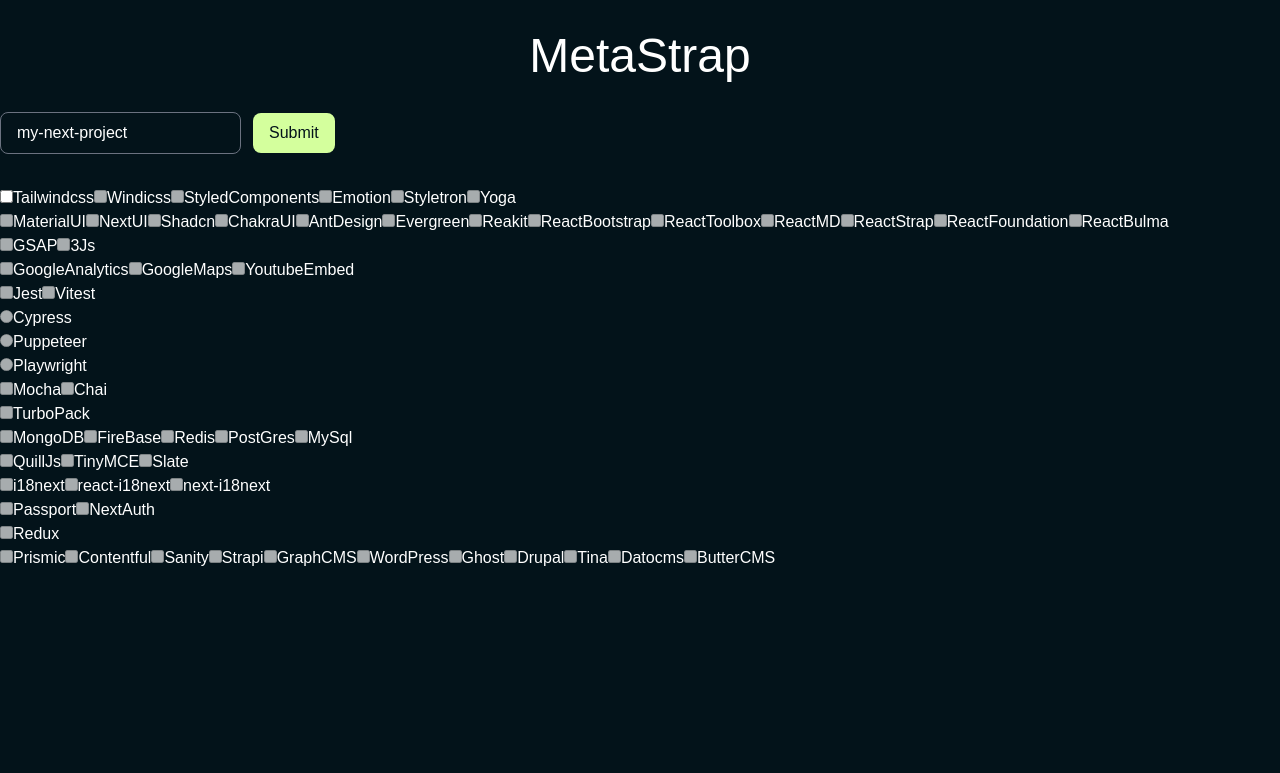
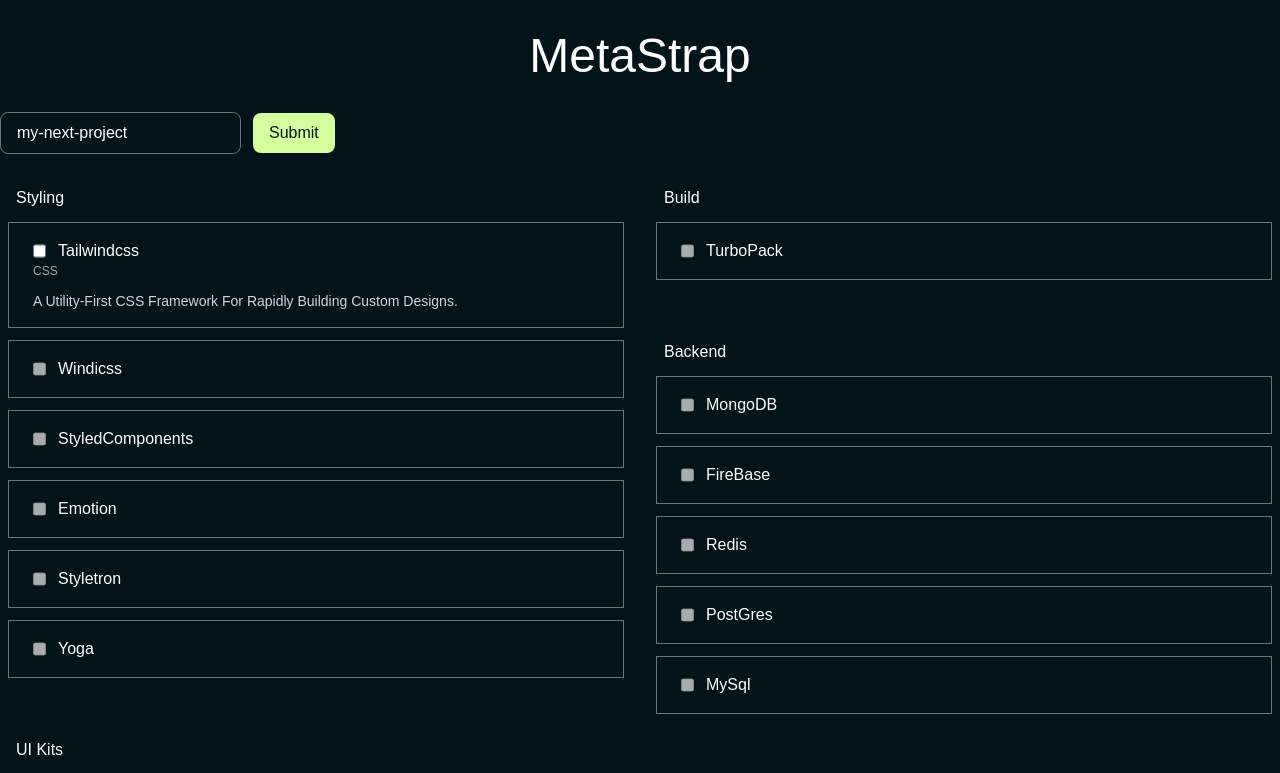
Before and after one commit to metastrap/metastrap.github.io, a Next.js app: page / in a window 1280 px wide. Shown: the top 773 px of the page. Built offline with nearby package versions, Linux system fonts and the light colour scheme; no server answers.

Commit message:
detailed UI and more meta info

```diff
--- a/components/form.tsx
+++ b/components/form.tsx
@@ -3,13 +3,14 @@
 import {
   UseFormReturn, useForm,
 } from 'react-hook-form';
-import { useState, useEffect } from 'react';
+import { useState, useEffect, Fragment } from 'react';
 import JSZip from 'jszip';
 import Metastrap, { enums } from '@metastrap/core';
 
 import NextConfig from 'config/next';
-import { IForm, TElement } from 'types/index';
+import { ICheckbox, IForm, TElement } from 'types/index';
 import format from 'formatters';
+import pascalToSpaces from 'utils/pascalToSpaces';
 import { TextInput } from './input';
 import { Button } from './button';
 
@@ -57,7 +58,10 @@
   });
 
   return (
-    <form onSubmit={form.handleSubmit(onSubmit)}>
+    <form
+      className=""
+      onSubmit={form.handleSubmit(onSubmit)}
+    >
       <div className="my-8">
         <TextInput
           register={form.register}
@@ -70,36 +74,50 @@
           Submit
         </Button>
       </div>
+      <div className="columns-1 lg:columns-2 2xl:columns-3 gap-8 px-2">
         <Loop registerKey="" element={NextConfig} />
+      </div>
     </form>
   );
 }
 
-function Loop({ element, registerKey }: {
+function Loop({ element, registerKey, level }: {
   registerKey: string | undefined,
   element: TElement
+  level?: number,
 }) {
-  const { type, id } = element;
+  const { type, id, name } = element;
+  const registerPrefix = (registerKey ? `${registerKey}.elements` : 'elements');
+  const Wrapper = level ? 'fieldset' : Fragment;
+  const fieldsetArgs = level ? { className: 'mb-12' } : {};
+
+  let tagText;
+  let description;
+
   switch (type) {
     case 'group':
-      // eslint-disable-next-line no-case-declarations
-      const registerPrefix = (registerKey ? `${registerKey}.elements` : 'elements');
       return (
-        <fieldset>
+        <Wrapper {...fieldsetArgs}>
+          {!!level && <legend className="ml-2">{name || pascalToSpaces(id)}</legend>}
           {
             element.elements.map((elem, index) => (
               <Loop
+                level={level || 0 + 1}
                 registerKey={`${registerPrefix}.${index}`}
                 key={element.id}
                 element={elem}
               />
             ))
           }
-        </fieldset>
+        </Wrapper>
       );
     case 'checkbox':
+      tagText = (element as unknown as ICheckbox).tags
+        ?.reduce((acc, tag) => `${acc} ${tag}`, '');
+      description = (element as unknown as ICheckbox).description;
       return (
-        <>
+        <div className="py-4 px-6 my-3 border border-gray-500">
+          <div className="flex">
             <input
               id={id}
               disabled={!element.active}
@@ -107,14 +125,23 @@
               key={id}
               {...form.register(`${registerKey}.value` as keyof IForm)}
             />
-          <label htmlFor={id}>{element.id}</label>
-        </>
+            <label className="ml-3" htmlFor={id}>{element.id}</label>
+          </div>
+          {
+            tagText
+            && <p className="uppercase text-gray-400 text-xs">{tagText}</p>
+          }
+          {
+            description
+            && <p className="capitalize text-sm text-gray-300 mt-3">{description}</p>
+          }
+        </div>
       );
     case 'radio':
       return (
-        <>
+        <div>
           {element.options.map((option: string) => (
-            <div key={option}>
+            <Fragment key={option}>
               <input
                 type="radio"
                 disabled={!element.active}
@@ -123,9 +150,9 @@
                 {...form.register(`${registerKey}.value` as keyof IForm)}
               />
               <label htmlFor={option}>{option}</label>
+            </Fragment>
+          ))}
         </div>
-          ))}
-        </>
       );
     case 'text':
       return (
@@ -139,3 +166,7 @@
     // ToDo: implement `ref`
   }
 }
+
+Loop.defaultProps = {
+  level: 0,
+};
--- a/config/next.ts
+++ b/config/next.ts
@@ -10,6 +10,8 @@
       elements: [
         {
           id: 'Tailwindcss',
+          tags: ['css'],
+          description: 'A utility-first CSS framework for rapidly building custom designs.',
           type: 'checkbox',
           active: true,
         },
@@ -92,17 +94,6 @@
         {
           id: 'ReactBulma',
           type: 'checkbox',
-        },
-      ],
-    },
-    {
-      id: 'tracking',
-      type: 'group',
-      elements: [
-        {
-          id: 'GoogleAnalytics',
-          type: 'ref',
-          references: 'elements.styling.Tailwindcss',
         },
       ],
     },
--- a/types/index.ts
+++ b/types/index.ts
@@ -28,6 +28,8 @@
   type: 'radio';
   options: string[];
   value: boolean;
+  tags?: string[];
+  description?: string;
 }
 
 export interface IElement extends ICommon {
--- /dev/null
+++ b/utils/pascalToSpaces.ts
@@ -0,0 +1,6 @@
+export default function pascalToSpaces(pascalString: string): string {
+  return pascalString
+    .replace(/([A-Z])/g, ' $1')
+    .replace(/^./, (str) => str.toUpperCase())
+    .trim();
+}
```
Lines whose indentation alone changed are shown as unchanged.
